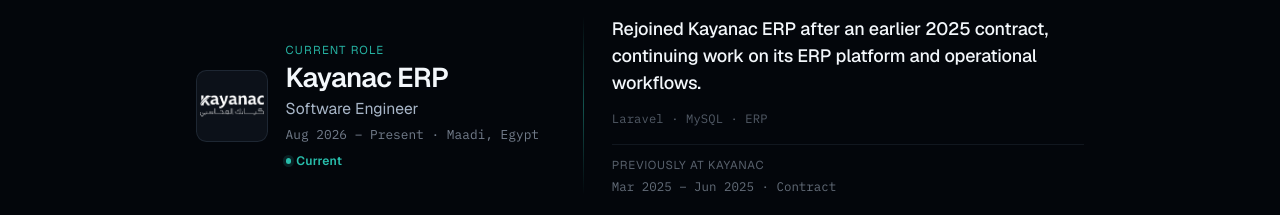
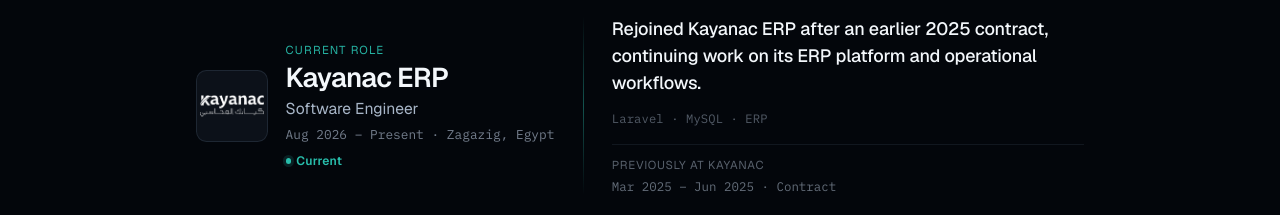
Before and after one commit to Phoenix-H22/personal-website, a Next.js app: page /design-system/chapters in a window 1280 px wide. Shown: the part 1640-1855 px from the top of the page. Built offline with nearby package versions, Linux system fonts and the light colour scheme; no server answers.

Commit message:
feat: update experience entries and recruiter profile with correct location

```diff
--- a/src/content/experience.ts
+++ b/src/content/experience.ts
@@ -108,7 +108,7 @@
     startDate: "2026-08",
     endDate: null,
     isCurrent: true,
-    location: "Maadi, Egypt",
+    location: "Zagazig, Egypt",
     workMode: null,
     mission:
       "Rejoined Kayanac ERP after an earlier 2025 contract, continuing work on its ERP platform and operational workflows.",
@@ -276,7 +276,7 @@
     startDate: "2025-03",
     endDate: "2025-06",
     isCurrent: false,
-    location: "Maadi, Egypt",
+    location: "Zagazig, Egypt",
     workMode: "onsite",
     mission:
       "Fixed-term contract turning manual operational processes into structured ERP workflows.",
--- a/src/content/proof-engine.ts
+++ b/src/content/proof-engine.ts
@@ -16,7 +16,7 @@
   },
   secondaryAction: {
     label: "Download résumé",
-    href: "/documents/Abdalrhman_Alkady_Resume.pdf",
+    href: "/Abdalrhman_M_Alkady_Resume.pdf",
     ariaLabel: "Download résumé PDF",
     isExternal: true,
   },
--- a/src/lib/portfolio/recruiter-profile.ts
+++ b/src/lib/portfolio/recruiter-profile.ts
@@ -14,7 +14,7 @@
   phone: "+201069683986",
   /** E.164 WhatsApp number (same line). The wa.me path drops the leading `+`. */
   whatsapp: "+201069683986",
-  resume: "/documents/Abdalrhman_Alkady_Resume.pdf",
+  resume: "/Abdalrhman_M_Alkady_Resume.pdf",
   linkedin: "https://www.linkedin.com/in/alkady22/",
   upwork: "https://www.upwork.com/freelancers/alkady22h/",
   github: "https://github.com/Phoenix-H22/",
```
Also changed, not shown: 2 other files (tests, documents, lock files or other folders).
